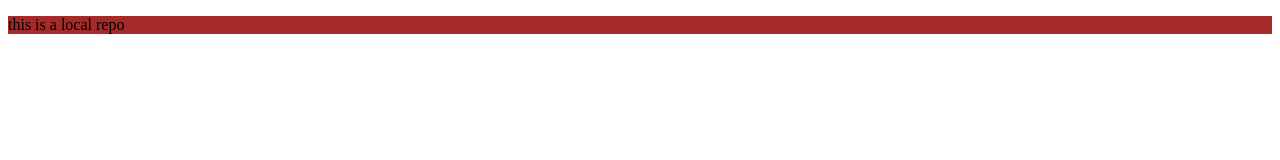
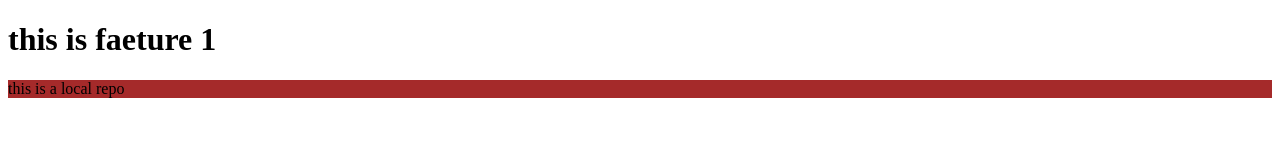
Before and after one commit to sirishreddyakki/localrepo, a plain HTML site: page index.html in a window 1280 px wide. Drawn offline with Linux system fonts and the light colour scheme.

Commit message:
created a new feature

```diff
--- a/index.html
+++ b/index.html
@@ -7,6 +7,7 @@
     <link rel="stylesheet" href="style.css">
 </head>
 <body>
+    <h1>this is faeture 1</h1>
     <p>
         this is a local repo
     </p>
```
